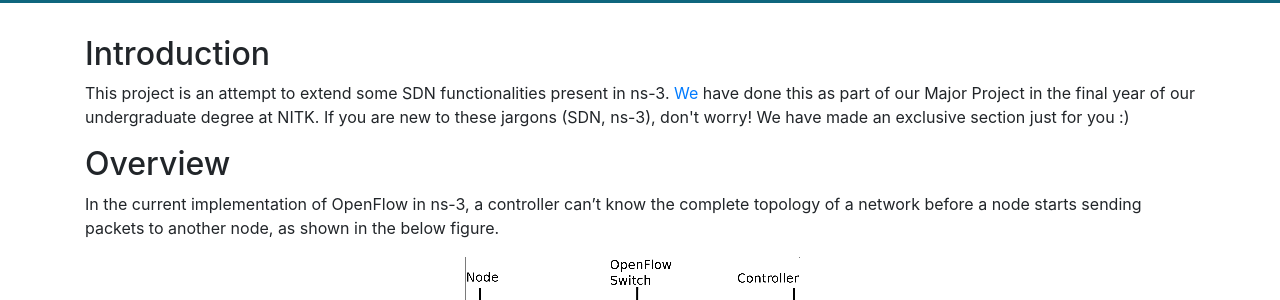
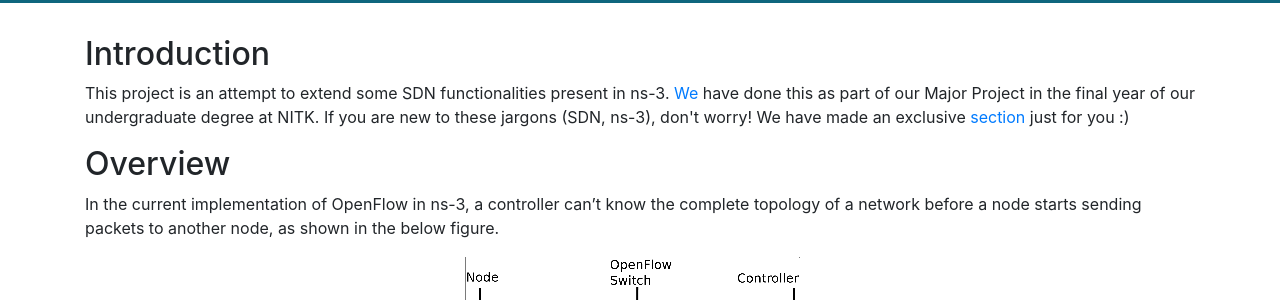
Before and after one commit to joe019/Extending-SDN-functionalities-of-ns-3, a Jekyll site: the page built from docs/index.md, in a window 1280 px wide. Shown: the part 319-619 px from the top of the page. Built offline with Jekyll 4.4.1, drawn with Linux system fonts in a browser that asks for light colours; nearby versions of some CDN libraries; some of the changed lines change nothing that is shown.

Commit message:
minor edits

```diff
--- a/docs/_layouts/home.html
+++ b/docs/_layouts/home.html
@@ -13,7 +13,7 @@ layout: default
 
 
 <h2>Introduction</h2>
-	<p>This project is an attempt to extend some SDN functionalities present in ns-3. <a href="#contact">We</a> have done this as part of our Major Project in the final year of our undergraduate degree at NITK. If you are new to these jargons (SDN, ns-3), don't worry! We have made an exclusive section just for you :) </p>
+	<p>This project is an attempt to extend some SDN functionalities present in ns-3. <a href="#contact">We</a> have done this as part of our Major Project in the final year of our undergraduate degree at NITK. If you are new to these jargons (SDN, ns-3), don't worry! We have made an exclusive <a href="{{ site.baseurl }}/background.html">section</a> just for you :) </p>
 
 <h2>Overview</h2>
 	<p>In the current implementation of OpenFlow in ns-3, a controller can’t know the complete topology of a network before a node starts sending packets to another node, as shown in the below figure.</p>
```
